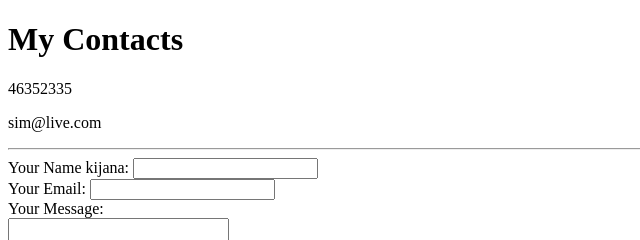
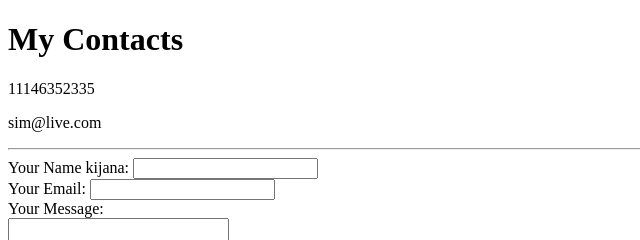
Before and after one commit to Wansdj/WebDev, a plain HTML site: page contact-me.html in a window 1280 px wide. Shown: the top 240 px of the page, 0-640 px from the left. Drawn offline with Linux system fonts and the light colour scheme.

Commit message:
update2-contacts

```diff
--- a/contact-me.html
+++ b/contact-me.html
@@ -8,7 +8,7 @@
 
 <body>
   <h1>My Contacts</h1>
-  <p>46352335</p>
+  <p>11146352335</p>
   <p>sim@live.com</p>
 <hr>
 
```
